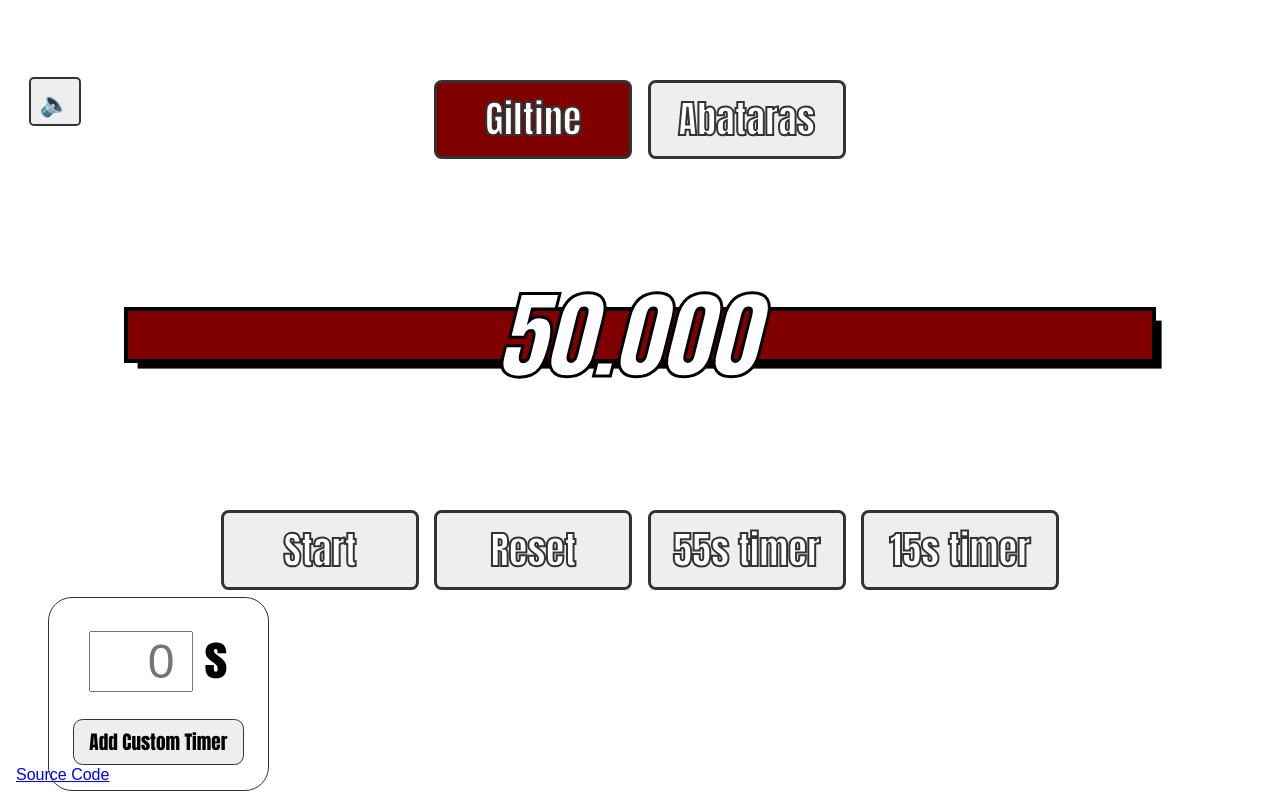
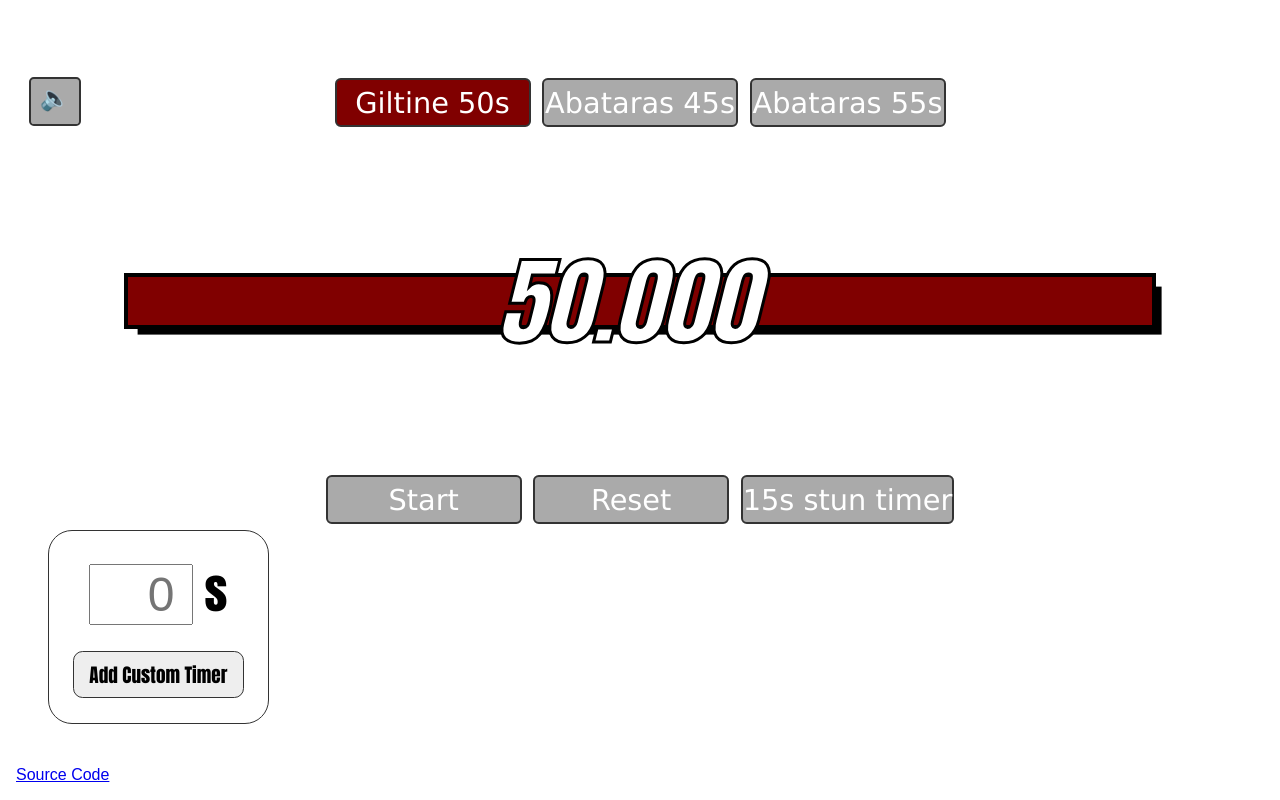
Before and after one commit to jetfontanilla/giltine-raid-timer, an Angular app: page / in a window 1280 px wide. Built offline with nearby package versions, Linux system fonts and the light colour scheme.

Commit message:
make 55s continuous abataras timer

```diff
--- a/src/app/giltine-timer-app.component.html
+++ b/src/app/giltine-timer-app.component.html
@@ -4,11 +4,15 @@
   <span class="control giltine"
         [class.active]="getMode() == 'giltine'"
         (click)="setMode('giltine')"
-  >Giltine</span>
+  >Giltine 50s</span>
   <span class="control abataras"
-        [class.active]="getMode() == 'abataras'"
-        (click)="setMode('abataras')"
-  >Abataras</span>
+        [class.active]="getMode() == 'abataras45'"
+        (click)="setMode('abataras45')"
+  >Abataras 45s</span>
+  <span class="control abataras"
+        [class.active]="getMode() == 'abataras55'"
+        (click)="setMode('abataras55')"
+  >Abataras 55s</span>
 </div>
 
 <div class="timer" *ngIf="getTimerTick()">
@@ -25,8 +29,7 @@
   <span class="control" *ngIf="isPaused()" (click)="resume()">Start</span>
   <span class="control" *ngIf="!isPaused()" (click)="pause()">Pause</span>
   <span class="control" (click)="reset()">Reset</span>
-  <span class="control" (click)="stun55()">55s timer</span>
-  <span class="control" (click)="stun15()">15s timer</span>
+  <span class="control" (click)="startTimer(15)">15s stun timer</span>
 </div>
 
 <span class="custom-timer-input">
--- a/src/app/giltine-timer-app.component.scss
+++ b/src/app/giltine-timer-app.component.scss
@@ -21,7 +21,7 @@
   &.giltine {
     background-color: maroon;
   }
-  &.abataras {
+  &.abataras45, &.abataras55 {
     background-color: darkviolet;
   }
 }
@@ -46,21 +46,19 @@
 }
 
 .control {
+  font-family: Verdana, sans-serif;
   margin: 0.2em;
   padding: 0.2em 0;
-  font-size: 0.8em;
+  font-size: 0.6em;
   text-align: center;
-  text-outline: 0.2em #333;
-  -webkit-text-fill-color: #fff;
-  -webkit-text-stroke-width: 2px;
-  -webkit-text-stroke-color: #333;
+  color: #fff;
   cursor: pointer;
-  background-color: #eee;
+  background-color: #aaa;
   border: 0.1em #333 solid;
   border-radius: 0.2em;
   min-width: 15%;
   &:hover {
-    background-color: lemonchiffon;
+    background-color: #ccc;
   }
   &.active {
     &.giltine {
--- a/src/app/giltiner-timer-app.component.ts
+++ b/src/app/giltiner-timer-app.component.ts
@@ -3,13 +3,15 @@ import { CountdownTimer, CountdownTimerTick } from "./countdown-timer";
 import { timer } from "rxjs";
 
 const DURATION_GILTINE = 50000;
-const DURATION_ABATARAS = 45000;
+const DURATION_ABATARAS_45 = 45000;
+const DURATION_ABATARAS_55 = 55000;
 const MODE_GILTINE = 'giltine';
 const MODE_ABATARAS = 'abataras';
 
 const DURATION_LOOKUP: Record<string, number> = {
   giltine: DURATION_GILTINE,
-  abataras: DURATION_ABATARAS
+  abataras45: DURATION_ABATARAS_45,
+  abataras55: DURATION_ABATARAS_55
 }
 
 @Component({
@@ -46,7 +48,7 @@ export class GiltinerTimerAppComponent implements OnInit, OnDestroy {
 
       if (timerTick.time <= 0) {
         this.currentTimer?.pause();
-        const CONDENSE_DURATION = 1000;
+        const CONDENSE_DURATION = 400;
         timer(CONDENSE_DURATION).subscribe(() => {
           this.reset();
         });
@@ -62,14 +64,6 @@ export class GiltinerTimerAppComponent implements OnInit, OnDestroy {
     this.currentTimer = timer;
     this.initializeTimer();
     this.changeDetectorRef.markForCheck();
-  }
-
-  stun55(): void {
-    this.startTimer(55);
-  }
-
-  stun15(): void {
-    this.startTimer(15);
   }
 
   addTimer(seconds: string) {
```
Also changed, not shown: 3 other files (tests, documents, lock files or other folders).
